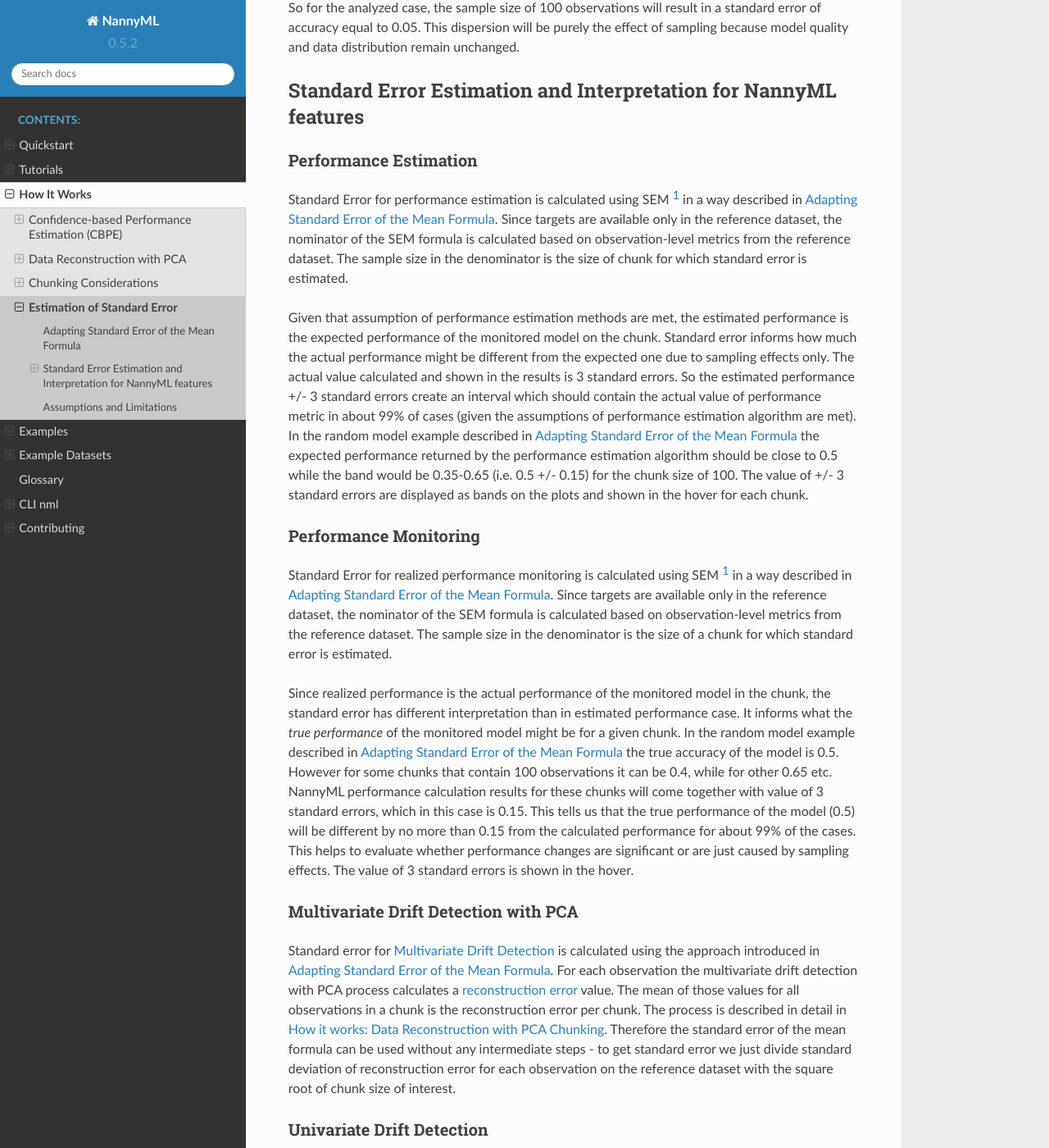
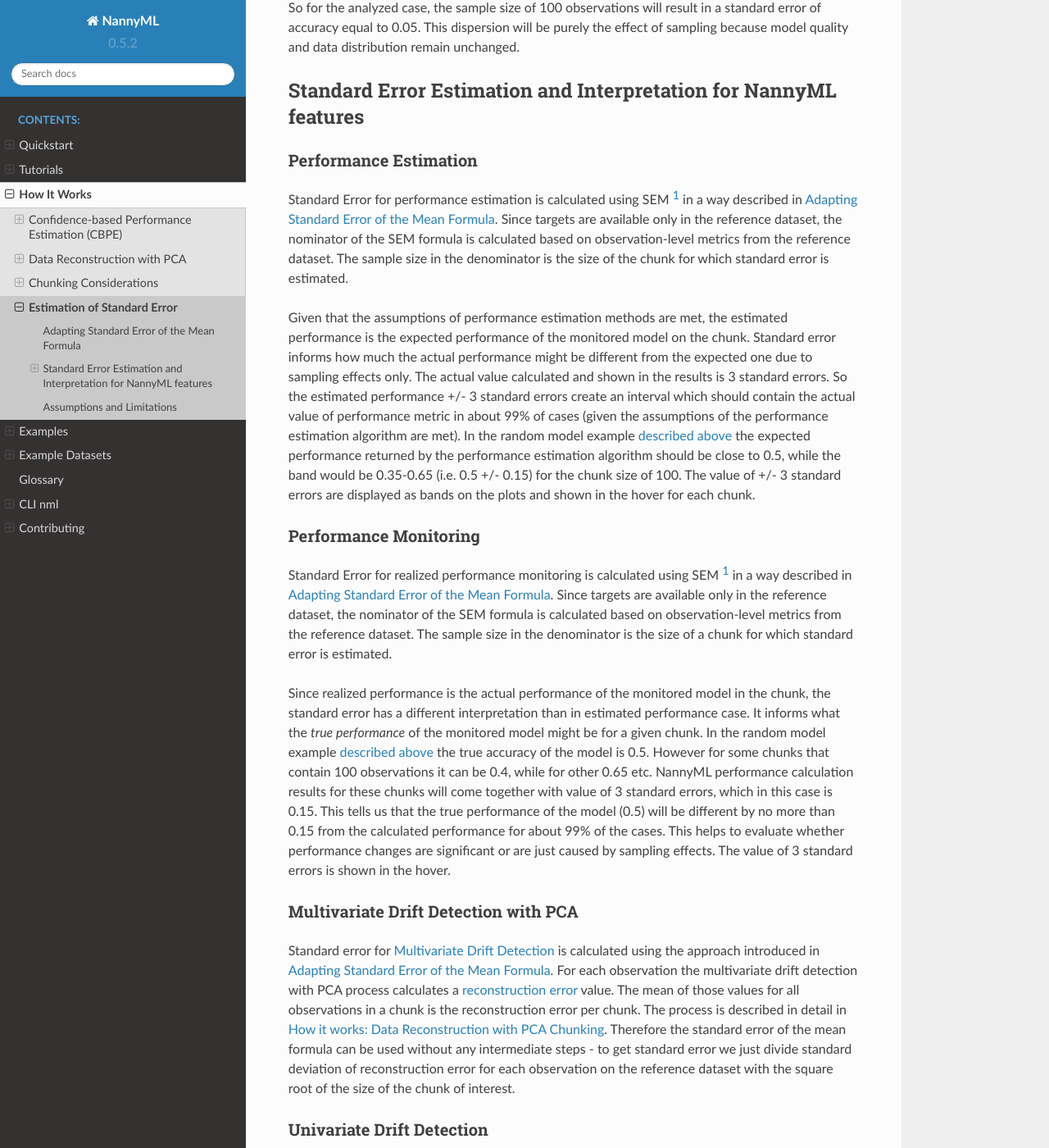
Before and after one commit to NannyML/nannyml, a Sphinx documentation site: the page built from docs/how_it_works/estimation_of_standard_error.rst, in a window 1280 px wide and 1400 px high, scrolled down 2052 px. Shown: the whole window at 82% size. Built offline with Sphinx 7.4.7 and the Read the Docs theme 2.0.0, drawn with Linux system fonts in a browser that asks for light colours; pages that are not in the unit, such as notebooks, are missing from menus; some of the changed text lies outside the part shown.

Commit message:
Proofed sampling error documentation, and updated plot descriptions to reference it

```diff
--- a/docs/how_it_works/estimation_of_standard_error.rst
+++ b/docs/how_it_works/estimation_of_standard_error.rst
@@ -51,20 +51,19 @@ calculating standard deviation:
     >>>  np.round(np.std(accuracy_scores), 3)
     0.05
 
-With large enough number of experiments, this approach gives precise results but it comes at relatively high computation cost.
+With a large enough number of experiments, this approach gives precise results but it comes with a relatively high computation cost.
 There are less precise but significantly faster ways. Selecting a sample (chunk) of data and calculating performance
-for it
-is similar to sampling from a population
-and calculating a statistic. When the statistic is a mean, the Standard Error of the Mean (SEM) formula [1]_ can be
+for it is similar to sampling from a population and calculating a statistic.
+When the statistic is a mean, the Standard Error of the Mean (SEM) formula [1]_ can be
 used to estimate the standard deviation of the sampled means:
 
     .. math::
         {\sigma }_{\bar {x}}\ ={\frac {\sigma }{\sqrt {n}}}
 
-In order to take advantage of the SEM formula in the analyzed example, accuracy of each observation needs to be
-calculated in a way that a mean of this observation-level accuracies equals to the accuracy of the whole sample. This
-sounds complicated but the following solution should clarify it. Accuracy of a single observation is simply equal to 1
-when the prediction is correct and equal to 0 otherwise. When mean of such observation-level accuracies is
+In order to take advantage of the SEM formula in the analyzed example, the accuracy of each observation needs to be
+calculated in such a way that a mean of this observation-level accuracies equals the accuracy of the whole sample. This
+sounds complicated, but the following solution should clarify it. Accuracy of a single observation is simply equal to 1
+when the prediction is correct and equal to 0 otherwise. When the mean of such observation-level accuracies is
 calculated, it is equal to the sample-level accuracy, see:
 
 .. code-block:: python
@@ -73,7 +72,7 @@ calculated, it is equal to the sample-level accuracy, see:
     >>> np.mean(obs_level_accuracy), accuracy_score(y_true, y_pred)
     (0.5045, 0.5045)
 
-Now SEM formula can be used directly to estimate the standard error of accuracy: :math:`\sigma` from the
+Now the SEM formula can be used directly to estimate the standard error of accuracy: :math:`\sigma` from the
 formula above is the standard deviation of the observation-level accuracies and :math:`n` is the sample size (chunk
 size). The code below calculates standard error with SEM and compares it with the standard error from the
 repeated experiments approach:
@@ -98,19 +97,17 @@ Performance Estimation
 Standard Error for performance estimation is calculated using SEM [1]_ in a way described in
 :ref:`Adapting Standard Error
 of the Mean Formula<introducing_sem>`. Since targets are available only in the reference dataset, the nominator of the
-SEM
-formula is calculated based on observation-level metrics from the reference dataset. The sample size in the denominator
-is the size of chunk for which standard error is estimated.
+SEM formula is calculated based on observation-level metrics from the reference dataset.
+The sample size in the denominator is the size of the chunk for which standard error is estimated.
 
-Given that assumption of performance estimation methods
+Given that the assumptions of performance estimation methods
 are met, the estimated performance is the expected performance of the monitored model on the chunk. Standard error
 informs how much the actual performance might be different from the expected one due to sampling effects only. The
 actual value calculated and shown in the results is 3 standard errors. So the estimated performance +/- 3 standard
 errors create an interval which should contain the actual value of performance metric in about 99% of cases (given
-the assumptions of performance estimation algorithm are met). In the random model example described in
-:ref:`Adapting
-Standard Error of the Mean Formula<introducing_sem>` the expected performance returned by the performance estimation
-algorithm should be close to 0.5 while the band would be 0.35-0.65 (i.e. 0.5 +/- 0.15) for the chunk size of 100.
+the assumptions of the performance estimation algorithm are met). In the random model example
+:ref:`described above<introducing_sem>` the expected performance returned by the performance estimation
+algorithm should be close to 0.5, while the band would be 0.35-0.65 (i.e. 0.5 +/- 0.15) for the chunk size of 100.
 The value of +/- 3 standard errors are displayed as bands on the plots and shown in the hover for each chunk.
 
 
@@ -118,24 +115,19 @@ Performance Monitoring
 **********************
 
 Standard Error for realized performance monitoring is calculated using SEM [1]_ in a way described in
-:ref:`Adapting Standard Error
-of the Mean Formula<introducing_sem>`. Since targets are available only in the reference dataset, the nominator of the
-SEM
-formula is calculated based on observation-level metrics from the reference dataset. The sample size in the denominator
-is the size of a chunk for which standard error is estimated.
+:ref:`Adapting Standard Error of the Mean Formula<introducing_sem>`. Since targets are available only in the
+reference dataset, the nominator of the SEM formula is calculated based on observation-level metrics from the reference
+dataset. The sample size in the denominator is the size of a chunk for which standard error is estimated.
 
 Since realized performance is the actual performance of
-the monitored model in the chunk, the standard error has different interpretation than in estimated performance case.
+the monitored model in the chunk, the standard error has a different interpretation than in estimated performance case.
 It informs what the *true performance* of the monitored model might be for a given chunk. In the random model example
-described in
-:ref:`Adapting
-Standard Error of the Mean Formula<introducing_sem>` the true accuracy of the model is 0.5. However for some chunks
+:ref:`described above<introducing_sem>` the true accuracy of the model is 0.5. However for some chunks
 that contain 100 observations it can be 0.4, while for other 0.65 etc. NannyML performance calculation results for
 these chunks will come together with value of 3 standard errors, which in this case is 0.15. This tells us that the true performance of the model (0.5)
 will be different by no more than 0.15 from the calculated performance for about 99% of the cases. This helps to
-evaluate whether performance
-changes are significant or are just caused by sampling effects. The value of 3 standard errors is shown in
-the hover.
+evaluate whether performance changes are significant or are just caused by sampling effects.
+The value of 3 standard errors is shown in the hover.
 
 
 
@@ -144,19 +136,18 @@ Multivariate Drift Detection with PCA
 
 Standard error for :ref:`Multivariate Drift Detection<multivariate_drift_detection>` is calculated using the approach
 introduced in :ref:`Adapting Standard Error of the Mean Formula<introducing_sem>`. For each observation the
-multivariate drift detection
-with PCA process calculates a :term:`reconstruction error<Reconstruction Error>` value. The mean of those values for all observations in a chunk
-is the reconstruction error per chunk. The process is described in detail in
-:ref:`How it works: Data Reconstruction with PCA Chunking<data-reconstruction-pca>`.
+multivariate drift detection with PCA process calculates a :term:`reconstruction error<Reconstruction Error>` value.
+The mean of those values for all observations in a chunk is the reconstruction error per chunk.
+The process is described in detail in :ref:`How it works: Data Reconstruction with PCA Chunking<data-reconstruction-pca>`.
 Therefore the standard error of the mean formula can be used without any intermediate steps - to get standard error we just divide standard deviation of
-reconstruction error for each observation on the reference dataset with the square root of chunk size of interest.
+reconstruction error for each observation on the reference dataset with the square root of the size of the chunk of interest.
 
 
 Univariate Drift Detection
 **************************
 
 Currently :ref:`Univariate Drift Detection<univariate_drift_detection>` for both continuous and categorical variables is
-based on two-sample statistical tests. These statistical tests return the value of test static together with the associated p-value.
+based on two-sample statistical tests. These statistical tests return the value of the test static together with the associated p-value.
 The p-value takes into account sizes of compared samples and in a sense it contains information about the sampling error. Therefore
 additional information about sampling errors is not needed. To make sure you
 interpret p-values correctly have a look at the American Statistical Association statement on p-values [2]_.
@@ -180,8 +171,8 @@ keeping the computation cost very low.
 
 Another thing to keep in mind is that regardless of the method chosen to calculate it, the standard error is based
 on reference data. The only information it takes from the analysis chunk is its size. Therefore, it provides
-accurate estimations for the analysis period as long as i.i.d holds. Or in other words - it
-assumes that *variability* of metric on analysis set will be the same as on reference set.
+accurate estimations for the analysis period as long as i.i.d (independent and identically distributed) holds. Or in other words - it
+assumes that the *variability* of a metric on analysis set will be the same as on reference set.
 
 
 **References**
```
Also changed, not shown: other parts of docs/how_it_works/estimation_of_standard_error.rst (+3 -3 lines), docs/tutorials/detecting_data_drift/multivariate_drift_detection.rst (+12 -1 lines), docs/tutorials/performance_estimation/binary_performance_estimation.rst (+4 -5 lines), docs/tutorials/performance_estimation/multiclass_performance_estimation.rst (+6 -7 lines).
